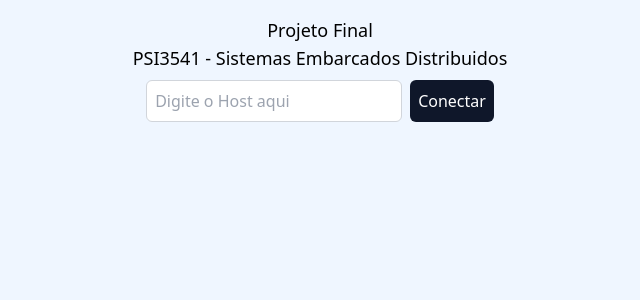
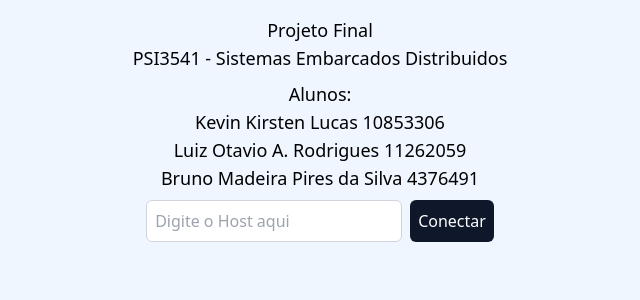
Before and after one commit to kevinkirsten/psi3541-sistemas-embarcados-distribuidos, a React (Vite) app: page / in a window 1280 px wide. Shown: the top 300 px of the page, without its empty margins (320-960 px from the left). Built offline with nearby package versions, Linux system fonts and the light colour scheme.

Commit message:
add names

```diff
--- a/src/App.tsx
+++ b/src/App.tsx
@@ -120,6 +120,12 @@ function App() {
         Projeto Final <br />
         PSI3541 - Sistemas Embarcados Distribuidos
       </h1>
+      <div className="flex flex-col">
+        <p className="text-center text-lg font-medium">Alunos:</p>
+        <p className="text-center text-lg">Kevin Kirsten Lucas 10853306</p>
+        <p className="text-center text-lg">Luiz Otavio A. Rodrigues 11262059</p>
+        <p className="text-center text-lg">Bruno Madeira Pires da Silva 4376491</p>
+      </div>
       <div className="flex gap-2">
         <input
           type="text"
```
